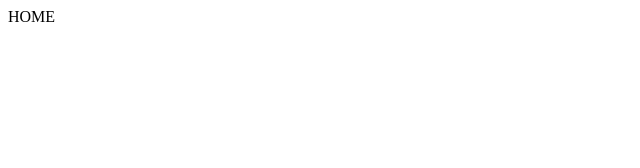
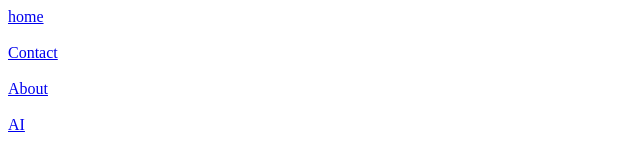
Before and after one commit to ankitkr756208-hash/WEB_TECHNOLOGY_LAB, a plain HTML site: page Frames/left.html in a window 1280 px wide. Shown: the whole page, without its empty margins (0-640 px from the left). Drawn offline with Linux system fonts and the light colour scheme.

Commit message:
Frames added

```diff
--- a/Frames/left.html
+++ b/Frames/left.html
@@ -6,6 +6,10 @@
     <title>Left Html</title>
 </head>
 <body>
-    <a src="home>html">HOME</a>
+    <a href="home.html">home</a><br><br>
+    <a href="contact.html">Contact</a><br><br>
+    <a href="About.html">About</a><br><br>
+    <a href="AI.html">AI</a><br><br>
+
 </body>
 </html>
```
